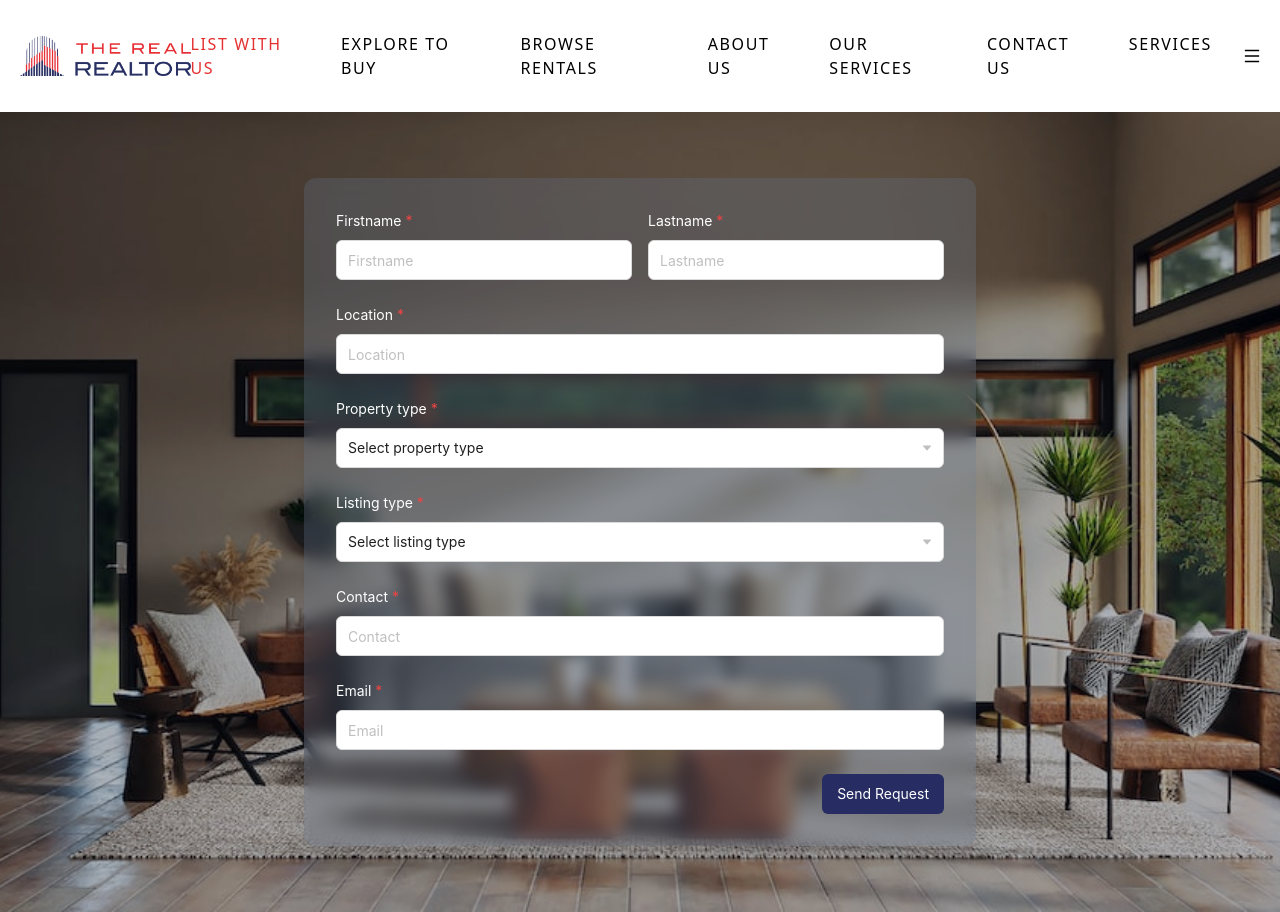
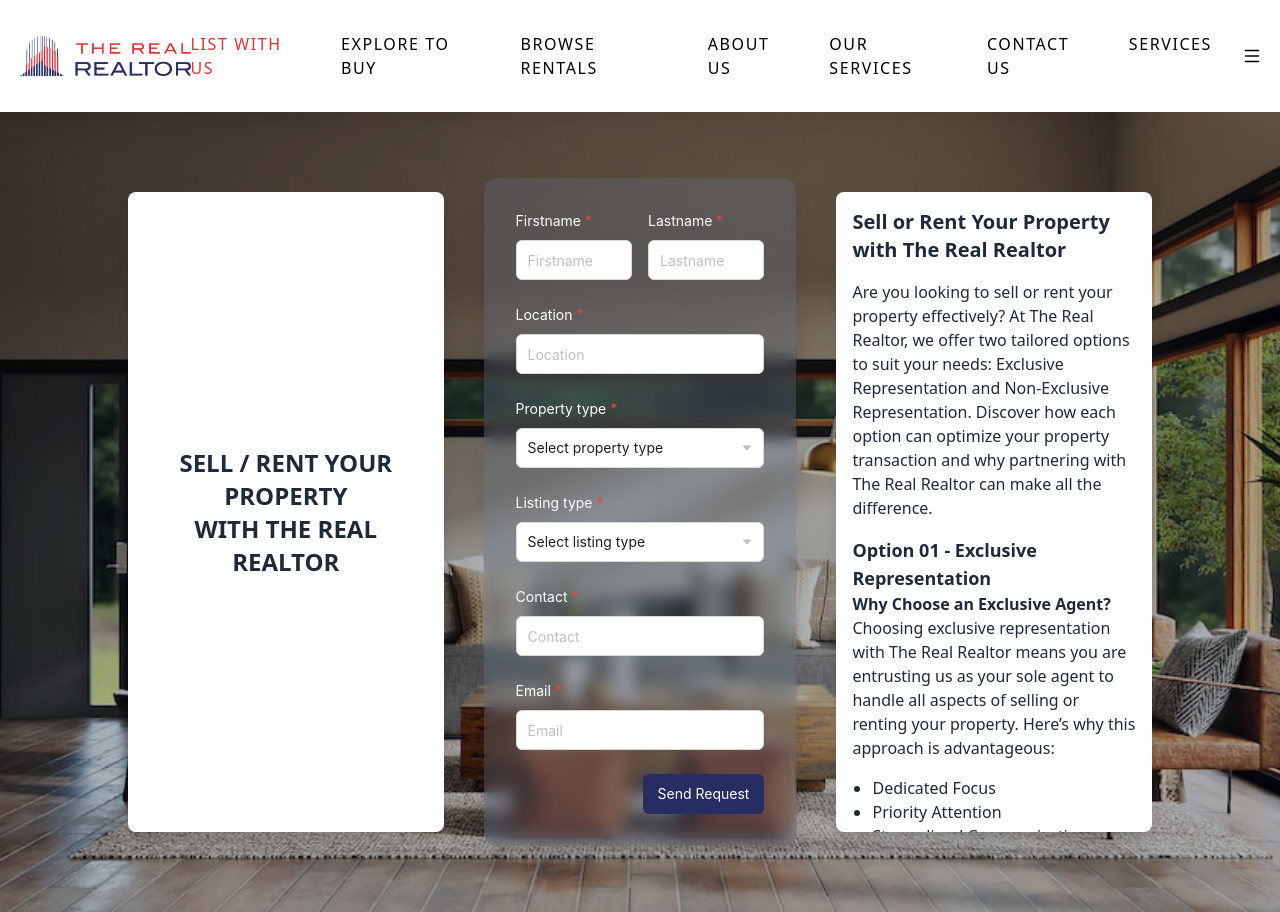
Before and after one commit to IT21247804/realtor_personal, a React (Create React App) app: page /add-listing in a window 1280 px wide. Built offline with nearby package versions, Linux system fonts and the light colour scheme.

Commit message:
feat(PropertyCard): add expandable description and navigation to property details

```diff
--- a/src/modules/client/explore-properties/property-card.js
+++ b/src/modules/client/explore-properties/property-card.js
@@ -1,5 +1,7 @@
+import { useState } from "react";
 import { PushpinOutlined } from "@ant-design/icons";
 import { formatPrice } from "../../shared/utils/format-price";
+import { useNavigate } from "react-router-dom";
 
 export const PropertyCard = ({
   cover,
@@ -11,6 +13,19 @@
   status,
   id,
 }) => {
+  const [isExpanded, setIsExpanded] = useState(false); // State for toggling description
+  const navigate = useNavigate();
+
+  const handleCardClick = () => {
+    navigate(`/property/${id}`); // Redirect to the property details page
+  };
+
+  const handleToggleDescription = (e) => {
+    e.stopPropagation(); // Prevent the card click event from firing
+    e.preventDefault();
+    setIsExpanded(!isExpanded); // Toggle the expanded state
+  };
+
   const truncateDescription = (str) => {
     if (str?.length > 280) {
       return str.slice(0, 280) + "...";
@@ -19,23 +34,17 @@
   };
 
   function formatNumber(number) {
-    // Convert the number to a string and reverse it
     let reversedNumber = number?.toString()?.split("")?.reverse()?.join("");
-
-    // Use a regular expression to insert commas every three digits
     let reversedWithCommas = reversedNumber?.match(/.{1,3}/g)?.join(",");
-
-    // Reverse the string back to its original order
-    let formattedNumber = reversedWithCommas?.split("")?.reverse()?.join("");
-
-    return formattedNumber;
+    return reversedWithCommas?.split("")?.reverse()?.join("");
   }
 
   return (
     <div
       className={
-        "relative group w-full cursor-pointer rounded-lg border border-[#085585] shadow-lg hover:shadow-md duration-300 hover:shadow-[#085585]/40 overflow-hidden h-[500px]"
+        "relative group w-full cursor-pointer rounded-lg border border-[#085585] shadow-lg hover:shadow-md duration-300 hover:shadow-[#085585]/40 overflow-hidden h-auto"
       }
+      onClick={handleCardClick} // Handle card redirection
     >
       {status === "sold" && (
         <div className={"w-full h-full absolute bg-black/20"} />
@@ -54,7 +63,7 @@
         />
       </div>
 
-      <div className={"p-2"}>
+      <div className={"p-4"}>
         <div className={"flex items-center justify-between mb-4"}>
           <div className={"flex items-center"}>
             {listingType === "rent" ? (
@@ -91,7 +100,17 @@
           </div>
         </div>
 
-        <div className={"mb-4"}>{description}</div>
+        <div className={"mb-4"}>
+          {isExpanded ? description : truncateDescription(description)}
+          {description?.length > 280 && (
+            <button
+              className="text-[#085585] font-semibold underline ml-2"
+              onClick={handleToggleDescription} // Prevent card click propagation
+            >
+              {isExpanded ? "See Less" : "See More"}
+            </button>
+          )}
+        </div>
       </div>
     </div>
   );
--- a/src/modules/shared/components/property-filter-bar.js
+++ b/src/modules/shared/components/property-filter-bar.js
@@ -60,7 +60,7 @@
         <div className={"flex gap-4 lg:items-center flex-col lg:flex-row"}>
           <div className={"lg:mb-4"}>
             <p className={"font-semibold text-[#272c63] text-sm mb-2"}>
-              Filter by Location:
+               Location:
             </p>
             <Select
               showSearch
@@ -77,7 +77,7 @@
 
           <div className={"lg:mb-4"}>
             <p className={"font-semibold text-[#272c63] text-sm mb-2"}>
-              Filter by Property Type:
+             Property Type:
             </p>
             <Select
               showSearch
@@ -92,9 +92,9 @@
             />
           </div>
 
-          <div className={"lg:mb-4"}>
+          {/* <div className={"lg:mb-4"}>
             <p className={"font-semibold text-[#272c63] text-sm mb-2"}>
-              Filter by Property Age:
+              Property Age:
             </p>
             <Select
               showSearch
@@ -107,12 +107,12 @@
               }))}
               onChange={(value) => setSelectedPropertyAge(value)}
             />
-          </div>
+          </div> */}
 
           {selectedPropertyType !== "land" && selectedPropertyType && (
             <div className={"lg:mb-4"}>
               <p className={"font-semibold text-[#272c63] text-sm mb-2"}>
-                Filter by Number of Rooms:
+               Number of Rooms:
               </p>
               <Input
                 type="number"
--- a/src/pages/add-listing.js
+++ b/src/pages/add-listing.js
@@ -3,22 +3,88 @@
 const AddListing = () => {
   return (
     <div
-      className={
-        "relative w-full h-screen flex items-center justify-center text-center overflow-hidden"
-      }
+      className="relative w-full h-screen flex items-center justify-center overflow-hidden "
     >
+      {/* Background image */}
       <img
-        src={"/images/add-listing.jpeg"}
-        alt={"cover"}
-        className={
-          "absolute top-0 left-0 right-0 bottom-0 w-full h-screen object-cover z-0"
-        }
+        src="/images/add-listing.jpeg"
+        alt="cover"
+        className="absolute top-0 left-0 right-0 bottom-0 w-full h-screen object-cover z-0"
       />
 
-      <div className="absolute h-screen top-0 left-0 right-0 bottom-0 bg-slate-950/30 z-0" />
+      {/* Overlay */}
+      <div className="absolute h-screen top-0 left-0 right-0 bottom-0 bg-slate-950/30 z-0 " />
 
-      <div className={"z-20 flex items-center justify-center w-full"}>
-        <AddListingForm />
+      {/* Content */}
+      <div className="z-20 flex w-4/5 h-4/5 space-x-10">
+        {/* Left side: White box with text */}
+        <div className="w-1/3 bg-white flex flex-col justify-center items-center p-4 rounded-lg shadow-lg">
+          <h1 className="text-2xl font-bold text-gray-800 text-center leading-snug">
+            SELL / RENT YOUR PROPERTY <br /> WITH THE REAL REALTOR
+          </h1>
+        </div>
+        <div className="w-1/3 flex items-center justify-center">
+          <AddListingForm />
+        </div>
+
+        {/* Right side: Scrollable content */}
+        <div className="w-1/3 bg-white flex flex-col p-4 rounded-lg shadow-lg overflow-y-auto max-h-full">
+          <div className="text-gray-800">
+            <h2 className="text-xl font-bold mb-4">
+              Sell or Rent Your Property with The Real Realtor
+            </h2>
+            <p className="mb-4">
+              Are you looking to sell or rent your property effectively? At The
+              Real Realtor, we offer two tailored options to suit your needs:
+              Exclusive Representation and Non-Exclusive Representation. Discover
+              how each option can optimize your property transaction and why
+              partnering with The Real Realtor can make all the difference.
+            </p>
+            <h3 className="text-lg font-semibold mt-4">Option 01 - Exclusive Representation</h3>
+            <p className="mb-4">
+              <strong>Why Choose an Exclusive Agent?</strong> Choosing exclusive
+              representation with The Real Realtor means you are entrusting us as
+              your sole agent to handle all aspects of selling or renting your
+              property. Here’s why this approach is advantageous:
+            </p>
+            <ul className="list-disc pl-5 mb-4">
+              <li>Dedicated Focus</li>
+              <li>Priority Attention</li>
+              <li>Streamlined Communication</li>
+              <li>Enhanced Marketing</li>
+              <li>Expert Negotiation</li>
+              <li>Resource Investment</li>
+            </ul>
+            <p className="mb-4">
+              <strong>Why Exclusivity Matters</strong> Having multiple agents working
+              on your property might seem advantageous, but it can dilute the focus
+              and effectiveness of the marketing efforts. An exclusive agreement
+              ensures that The Real Realtor dedicates all resources to your property,
+              leading to a more efficient and successful transaction.
+            </p>
+
+            <h3 className="text-lg font-semibold mt-4">Option 02 - Non-Exclusive Representation</h3>
+            <p className="mb-4">
+              <strong>Why Choose Non-Exclusive Representation?</strong> If you prefer
+              flexibility and the option to explore various avenues, our non-exclusive
+              representation allows you to list your property with us while also
+              engaging with other agents. Here’s how this option can work for you:
+            </p>
+            <ul className="list-disc pl-5 mb-4">
+              <li>Experience a Swift Transaction</li>
+              <li>Expertise at Your Fingertips</li>
+              <li>Efficient Service</li>
+            </ul>
+
+            <h3 className="text-lg font-semibold mt-4">Ready to Explore Your Options?</h3>
+            <p>
+              Whether you choose non-exclusive or exclusive representation, The Real
+              Realtor is committed to delivering exceptional service and results.
+              Contact us today to discuss your needs and discover the best approach
+              for selling or renting your property!
+            </p>
+          </div>
+        </div>
       </div>
     </div>
   );
```
